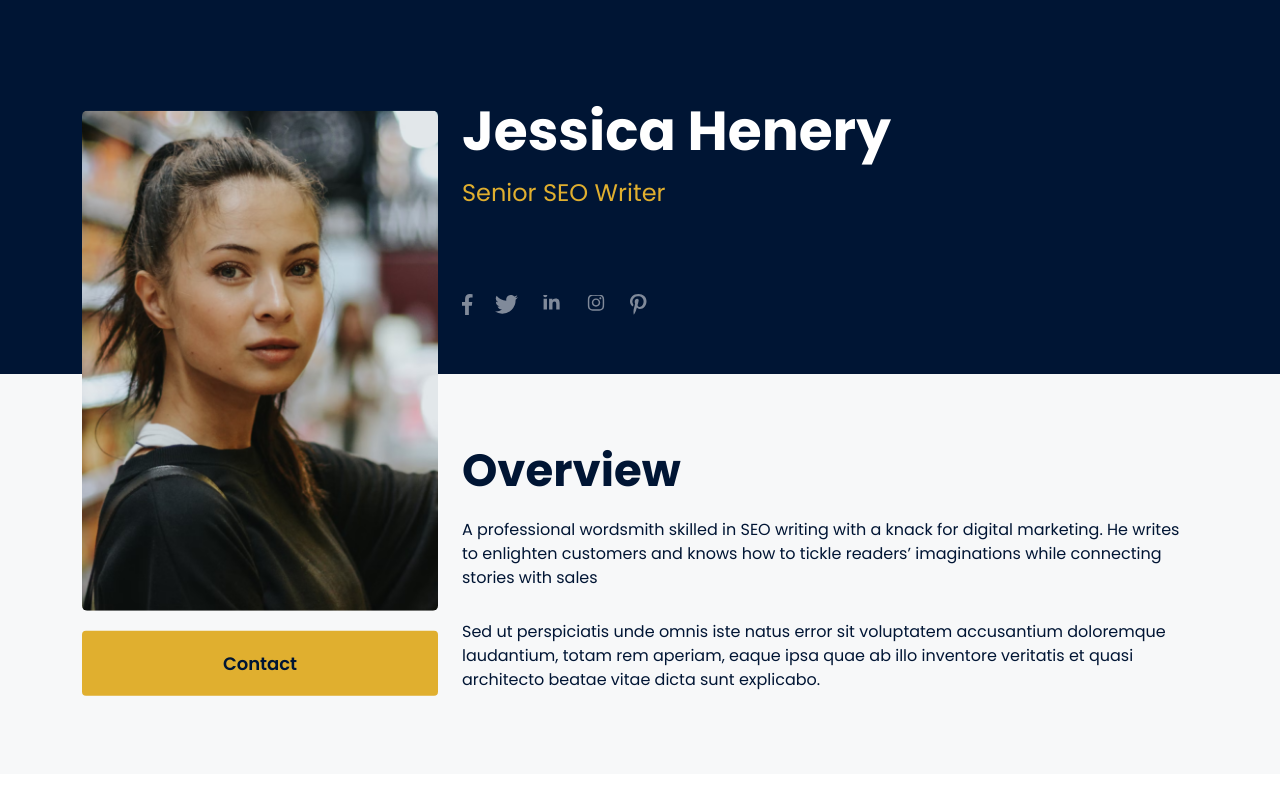
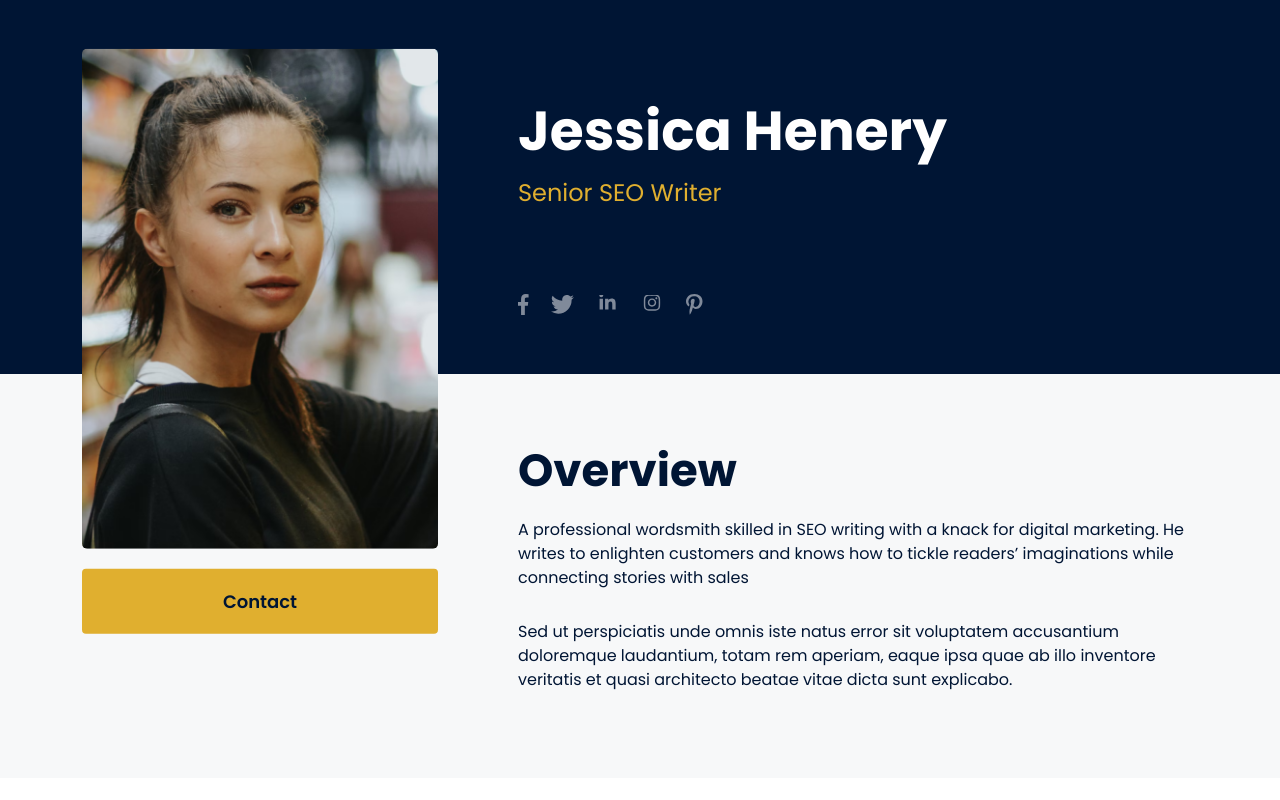
Before and after one commit to hashim-rana-hub/penny-canny-exercise, a plain HTML site: page index.html in a window 1280 px wide. Shown: the top 800 px of the page. Drawn offline with nearby package versions, Linux system fonts and the light colour scheme.

Commit message:
minor changes

```diff
--- a/index.html
+++ b/index.html
@@ -18,7 +18,7 @@
                 <div class="row">
                     <div class="col-12 col-sm-5 col-xl-4"></div>
                     <div class="col-12 col-sm-7 col-xl-8">
-                        <div>
+                        <div class="content-wrapper">
                             <div class="banner-image">
                                 <img src="./assets/images/contact-pic-sm.png">
                             </div>
@@ -104,6 +104,7 @@
             <div class="container">
                 <div class="row">
                     <div class="col-12 col-sm-5  col-xl-4">
+                        <div class="position-relative h-100 w-100">
                             <div class="contact">
                                 <div class="image">
                                     <img src="./assets/images/contact-pic.png" alt="">
@@ -111,7 +112,9 @@
                                 <a href="#" id="contact" class="btn btn-primary">Contact</a>
                             </div>
                         </div>
+                    </div>
                     <div class="overview col-12 col-sm-7 col-xl-8">
+                        <div>
                             <h2>Overview</h2>
                             <div class="details">
                                 <p>
@@ -124,6 +127,7 @@
                                     laudantium, totam rem aperiam, eaque ipsa quae ab illo inventore veritatis et quasi
                                     architecto beatae vitae dicta sunt explicabo.
                                 </p>
+                            </div>
                         </div>
                     </div>
                 </div>
--- a/styles.scss
+++ b/styles.scss
@@ -59,6 +59,11 @@ section {
         background-color: $primary;
         padding-bottom: 58px;
         padding-top: 98px;
+        .content-wrapper {
+            @media screen and (min-width: 576px) {
+                margin-left: 56px;
+            }
+        }
 
         .banner-image,
         .btn-primary-sm {
@@ -79,7 +84,6 @@ section {
             color: $secondary;
             font-size: 1.5rem;
             font-weight: 400;
-
         }
 
         ul {
@@ -90,7 +94,6 @@ section {
 
             li {
                 cursor: pointer;
-
                 &:not(:last-child) {
                     margin-right: 1.375rem;
                 }
@@ -110,15 +113,14 @@ section {
 
     .overview-wrapper {
         background-color: #f7f8f9;
-        height: 25rem;
-
+        padding: 70px 0;
         .contact {
             @include flex(flex, column);
-            position: relative;
+            position: absolute;
             z-index: 1;
-            top: -20%;
-            transform: translateY(-25%);
-            max-width: 400px;
+            top: -50%;
+            left: 0;
+            transform: translateY(-45%);
             width: 100%;
 
             .image {
@@ -134,7 +136,6 @@ section {
             }
 
             #contact {
-
                 &:active,
                 &:focus {
                     outline: none;
@@ -143,23 +144,22 @@ section {
                     background-color: $secondary;
                 }
             }
-
-
         }
 
         .overview {
-            margin-top: 4.375rem;
-
+            & > div {
+                @media screen and (min-width: 576px) {
+                    margin-left: 56px;
+                }
+            }
             h2 {
                 margin: 0;
                 margin-bottom: 1.25rem;
             }
-
             .details {
                 p {
                     color: $primary;
                 }
-
                 p:not(:first-child) {
                     margin-top: 1.875rem;
                 }
@@ -288,7 +288,6 @@ section {
         .overview-wrapper {
             padding: 0 12px;
             margin-top: 60px;
-            height: 18.75rem;
             .contact {
                 display: none;
             }
@@ -331,7 +330,6 @@ section {
     .home {
         .overview-wrapper {
             margin-top: 10px;
-            height: 20.625rem;
         }
         .blog {
             h2 {
```
Also changed, not shown: css/mixin.css, css/styles.css. Lines whose indentation alone changed are shown as unchanged.
